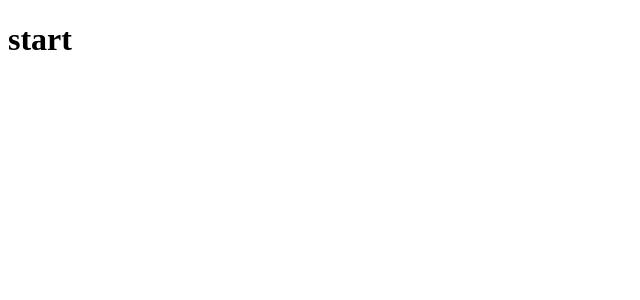
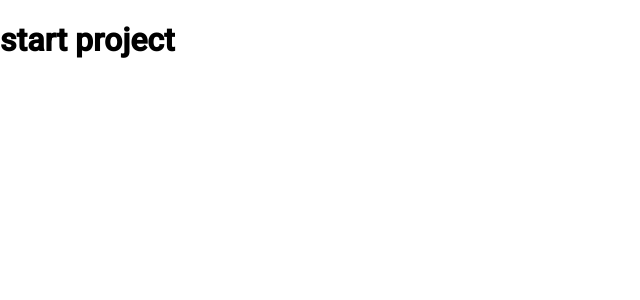
Before and after one commit to MerylMP/angularListPage, an Angular app: page / in a window 1280 px wide. Shown: the top 300 px of the page, without its empty margins (0-640 px from the left). Built offline with nearby package versions, Linux system fonts and the light colour scheme.

Commit message:
Angular Material added

```diff
--- a/angular.json
+++ b/angular.json
@@ -24,6 +24,7 @@
               "src/assets"
             ],
             "styles": [
+              "src/custom-theme.scss",
               "src/styles.css"
             ],
             "scripts": []
@@ -120,6 +121,7 @@
           }
         }
       }
-    }},
+    }
+  },
   "defaultProject": "listado"
 }
--- a/package.json
+++ b/package.json
@@ -12,14 +12,17 @@
   "private": true,
   "dependencies": {
     "@angular/animations": "~8.2.14",
+    "@angular/cdk": "~8.2.3",
     "@angular/common": "~8.2.14",
     "@angular/compiler": "~8.2.14",
     "@angular/core": "~8.2.14",
     "@angular/forms": "~8.2.14",
+    "@angular/material": "^8.2.3",
     "@angular/platform-browser": "~8.2.14",
     "@angular/platform-browser-dynamic": "~8.2.14",
     "@angular/router": "~8.2.14",
     "core-js": "^3.4.7",
+    "hammerjs": "^2.0.8",
     "rxjs": "~6.4.0",
     "tslib": "^1.10.0",
     "zone.js": "~0.9.1"
--- a/src/app/app.component.html
+++ b/src/app/app.component.html
@@ -1 +1 @@
-<h1> start</h1>
+<h1> start project</h1>
--- a/src/app/app.module.ts
+++ b/src/app/app.module.ts
@@ -3,6 +3,7 @@
 
 import { AppRoutingModule } from './app-routing.module';
 import { AppComponent } from './app.component';
+import { BrowserAnimationsModule } from '@angular/platform-browser/animations';
 
 @NgModule({
   declarations: [
@@ -10,7 +11,8 @@
   ],
   imports: [
     BrowserModule,
-    AppRoutingModule
+    AppRoutingModule,
+    BrowserAnimationsModule
   ],
   providers: [],
   bootstrap: [AppComponent]
--- /dev/null
+++ b/src/custom-theme.scss
@@ -0,0 +1,27 @@
+
+// Custom Theming for Angular Material
+// For more information: https://material.angular.io/guide/theming
+@import '~@angular/material/theming';
+// Plus imports for other components in your app.
+
+// Include the common styles for Angular Material. We include this here so that you only
+// have to load a single css file for Angular Material in your app.
+// Be sure that you only ever include this mixin once!
+@include mat-core();
+
+// Define the palettes for your theme using the Material Design palettes available in palette.scss
+// (imported above). For each palette, you can optionally specify a default, lighter, and darker
+// hue. Available color palettes: https://material.io/design/color/
+$listado-primary: mat-palette($mat-indigo);
+$listado-accent: mat-palette($mat-pink, A200, A100, A400);
+
+// The warn palette is optional (defaults to red).
+$listado-warn: mat-palette($mat-red);
+
+// Create the theme object (a Sass map containing all of the palettes).
+$listado-theme: mat-light-theme($listado-primary, $listado-accent, $listado-warn);
+
+// Include theme styles for core and each component used in your app.
+// Alternatively, you can import and @include the theme mixins for each component
+// that you are using.
+@include angular-material-theme($listado-theme);
--- a/src/index.html
+++ b/src/index.html
@@ -6,6 +6,8 @@
   <base href="/">
   <meta name="viewport" content="width=device-width, initial-scale=1">
   <link rel="icon" type="image/x-icon" href="favicon.ico">
+  <link href="https://fonts.googleapis.com/css?family=Roboto:300,400,500&display=swap" rel="stylesheet">
+  <link href="https://fonts.googleapis.com/icon?family=Material+Icons" rel="stylesheet">
 </head>
 <body>
   <app-root></app-root>
--- a/src/main.ts
+++ b/src/main.ts
@@ -1,3 +1,4 @@
+import 'hammerjs';
 import { enableProdMode } from '@angular/core';
 import { platformBrowserDynamic } from '@angular/platform-browser-dynamic';
 
--- a/src/styles.css
+++ b/src/styles.css
@@ -1 +1,5 @@
 /* You can add global styles to this file, and also import other style files */
+
+@import '@angular/material/prebuilt-themes/pink-bluegrey.css';
+html, body { height: 100%; }
+body { margin: 0; font-family: Roboto, "Helvetica Neue", sans-serif; }
```
Also changed, not shown: src/app/modules/angular-material/angular-material.module.ts (added, +12 -0 lines), 1 other file (tests, documents, lock files or other folders).
